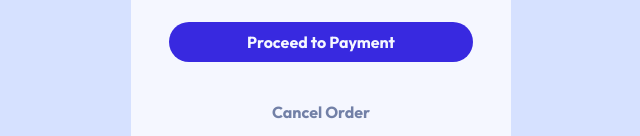
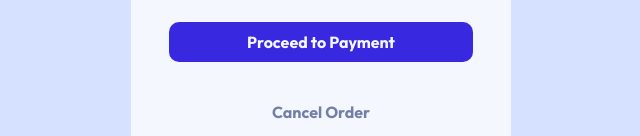
Before and after one commit to ignaciorumbodesk/OrderSummaryComponent, a plain HTML site: page index.html in a window 1280 px wide. Shown: the part 750-886 px from the top of the page, 319-959 px from the left. Drawn offline with Linux system fonts and the light colour scheme.

Commit message:
button radio fix

```diff
--- a/style.css
+++ b/style.css
@@ -55,7 +55,7 @@ header {
     padding: 10px 25px;
     width: 80%;
     border: 0px;
-    border-radius: 25px;
+    border-radius: 10px;
     margin: 25px auto;
     background-color: hsl(245, 75%, 52%);
     color: hsl(225, 100%, 98%);
```
